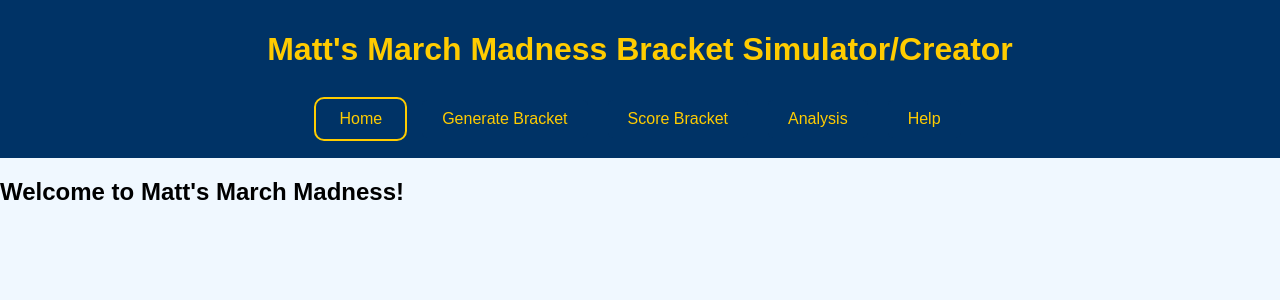
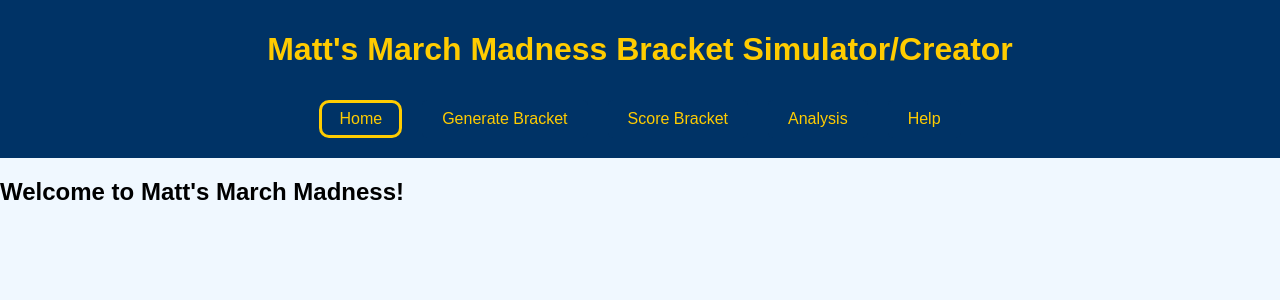
Before and after one commit to mlraburn/marchMadness, a Flask app: page / in a window 1280 px wide. Shown: the top 300 px of the page. Run offline with Flask 2, Linux system fonts and the light colour scheme; parts of the project's set-up code (start-up, migrations or seed data) failed here and were passed over.

Commit message:
fixed selection-border gap issue

```diff
--- a/static/script.js
+++ b/static/script.js
@@ -150,10 +150,10 @@ function selectButton(button) {
     const buttonTop = button.offsetTop;
 
     // Set selection border dimensions slightly larger than the button
-    selectionBorder.style.width = `${buttonWidth + 10}px`; // 10px wider
-    selectionBorder.style.height = `${buttonHeight + 6}px`; // 6px taller
-    selectionBorder.style.left = `${buttonLeft - 5}px`; // Move 5px left
-    selectionBorder.style.top = `${buttonTop - 3}px`; // Move 3px up
+    selectionBorder.style.width = `${buttonWidth}px`; // 10px wider
+    selectionBorder.style.height = `${buttonHeight}px`; // 6px taller
+    selectionBorder.style.left = `${buttonLeft}px`; // Move 5px left
+    selectionBorder.style.top = `${buttonTop}px`; // Move 3px up
 }
 
 // Function to sort table
--- a/static/styles.css
+++ b/static/styles.css
@@ -65,11 +65,11 @@ header {
 /* Selection border styling */
 .selection-border {
     position: absolute;
-    border: 2px solid #ffcc00; /* Bright yellow border */
+    border: 3px solid #ffcc00; /* Bright yellow border */
     border-radius: 10px; /* Matches the buttons' corner radius */
     box-sizing: border-box; /* Includes the border in the dimensions */
     transition: left 0.5s ease, top 0.5s ease, width 0.5s ease, height 0.5s ease; /* Smooth animations */
-    z-index: 0;
+    z-index: 2;
 }
 
 /* Table container styling */
```
